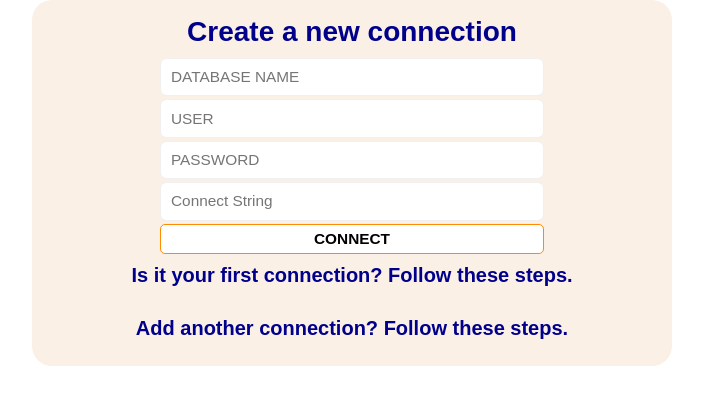
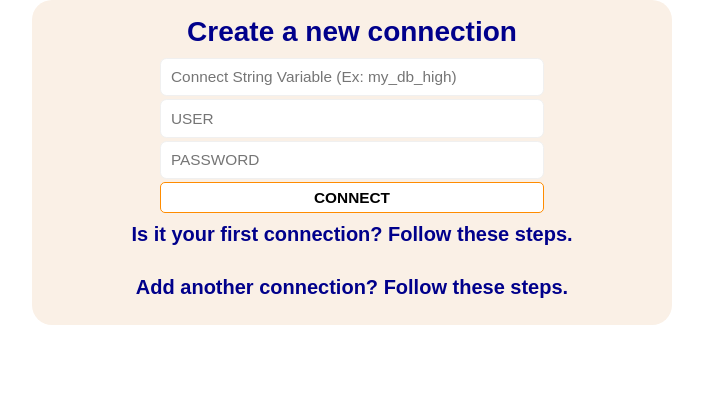
Before and after one commit to anarcoqzn/graphndrop, a React (Create React App) app in the folder frontend/: page /connect in a window 1280 px wide. Shown: the top 404 px of the page, without its empty margins (288-991 px from the left). Built offline with nearby package versions, Linux system fonts and the light colour scheme.

Commit message:
removendo inserção do connect string

```diff
--- a/frontend/src/components/ConnectBD/index.js
+++ b/frontend/src/components/ConnectBD/index.js
@@ -17,7 +17,7 @@ export default function ConnectBD(props) {
 
 
   const btnDisabled = dbName.trim().length === 0 || dbUser.trim().length === 0 ||
-                       dbUserPassword.trim().length === 0 || connectString.trim().length === 0;
+                      dbUserPassword.trim().length === 0; //|| connectString.trim().length === 0;
 
   const dispatch = useDispatch();
 
@@ -76,10 +76,11 @@ export default function ConnectBD(props) {
       <h1>Create a new connection</h1>
 
       <div className="inputs">
-        <Input id='db-name' type='text' value={dbName} onChange={handleDBName} placeholder='DATABASE NAME' />
+        <Input id='db-name' type='text' value={dbName} onChange={handleDBName} placeholder='Connect String Variable (Ex: my_db_high)' />
         <Input id='db-user' type='text' value={dbUser} onChange={handleDBUser} placeholder='USER' />
         <Input id='db-user-password' type='password' value={dbUserPassword} onChange={handleDBUserPassword} placeholder='PASSWORD' />
-        <Input id="instant-client-path" type="text" value={connectString} onChange={handleConnectString} placeholder="Connect String" />
+        {/* Check this in the future: It may be possible to connect using only a connectString directly */}
+        {/* <Input id="instant-client-path" type="text" value={connectString} onChange={handleConnectString} placeholder="Connect String" /> */}
 
         <Button disabled={ btnDisabled } color="darkorange" onClick={submitConn}>CONNECT</Button>
       </div>
```
Also changed, not shown: 1 other file (tests, documents, lock files or other folders).
